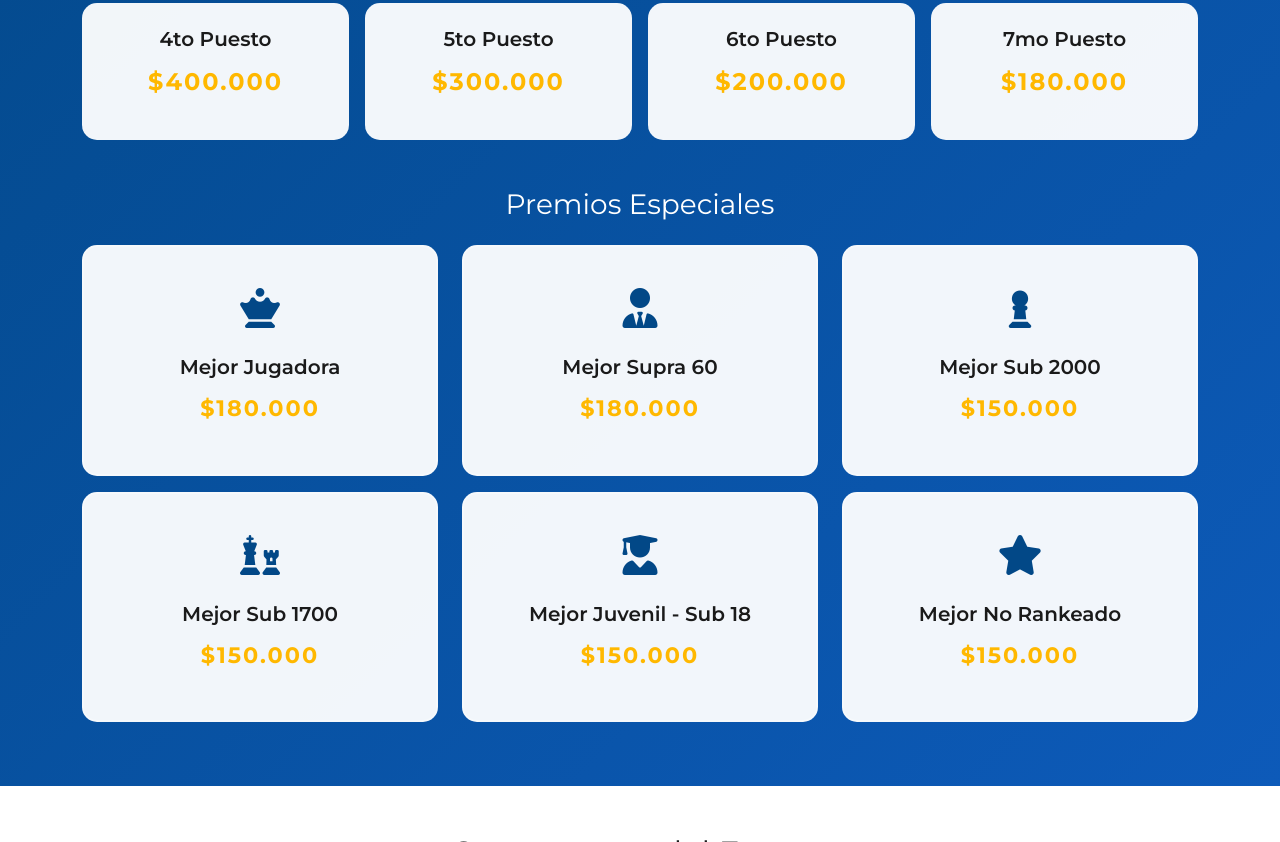
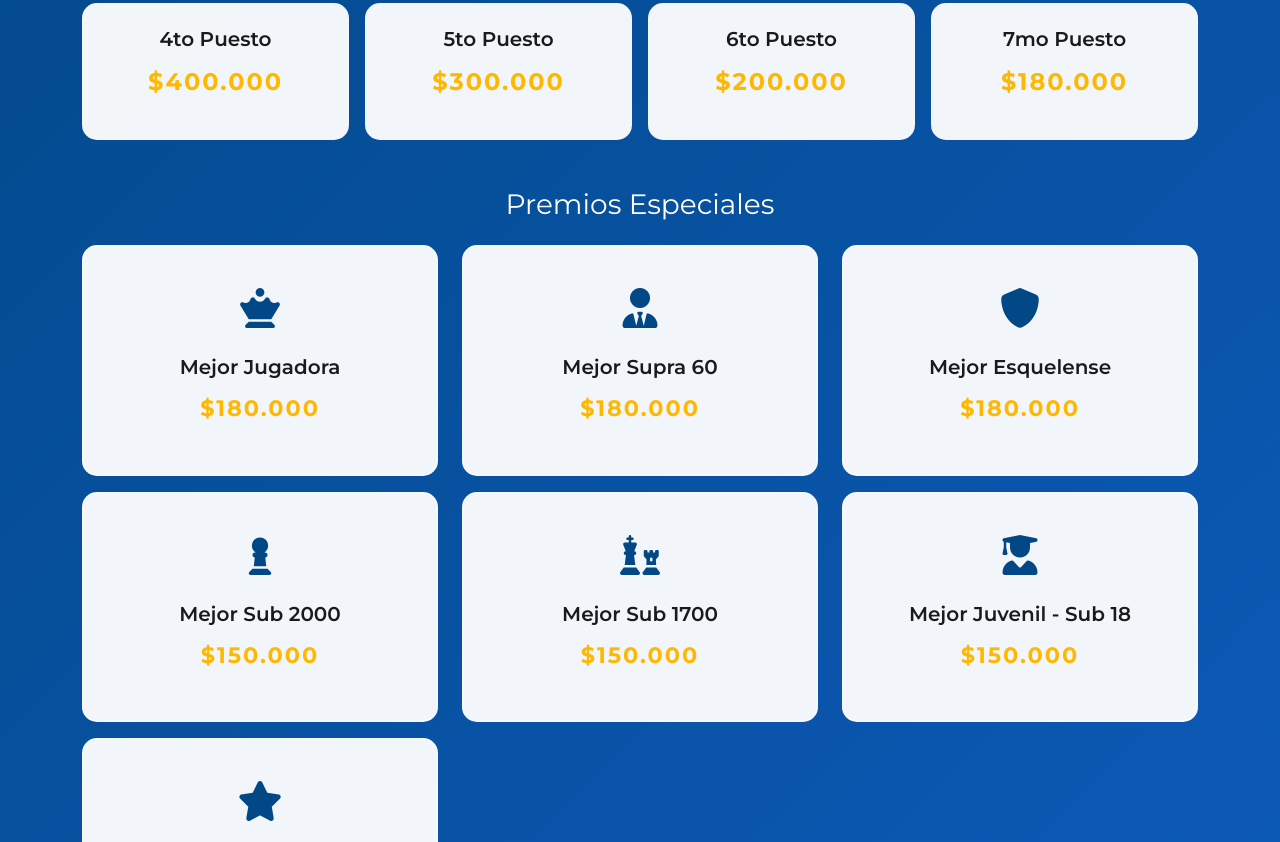
Before and after one commit to ajedrezch-sudo/mi-sitio, a plain HTML site: page chubut-turistico/index.html in a window 1280 px wide. Shown: the part 1958-2800 px from the top of the page. Drawn offline with nearby package versions, Linux system fonts and the light colour scheme; a web font is replaced by a local one.

Commit message:
Add files via upload

```diff
--- a/chubut-turistico/index.html
+++ b/chubut-turistico/index.html
@@ -187,6 +187,13 @@
                 </div>
                 <div class="col-md-6 col-lg-4">
                     <div class="special-prize-card">
+                        <div class="special-icon"><i class="fa-solid fa-shield"></i></div>
+                        <h5>Mejor Esquelense</h5>
+                        <p class="prize-amount">$180.000</p>
+                    </div>
+                </div>
+                <div class="col-md-6 col-lg-4">
+                    <div class="special-prize-card">
                         <div class="special-icon"><i class="fa-solid fa-chess-pawn"></i></div>
                         <h5>Mejor Sub 2000</h5>
                         <p class="prize-amount">$150.000</p>
```
